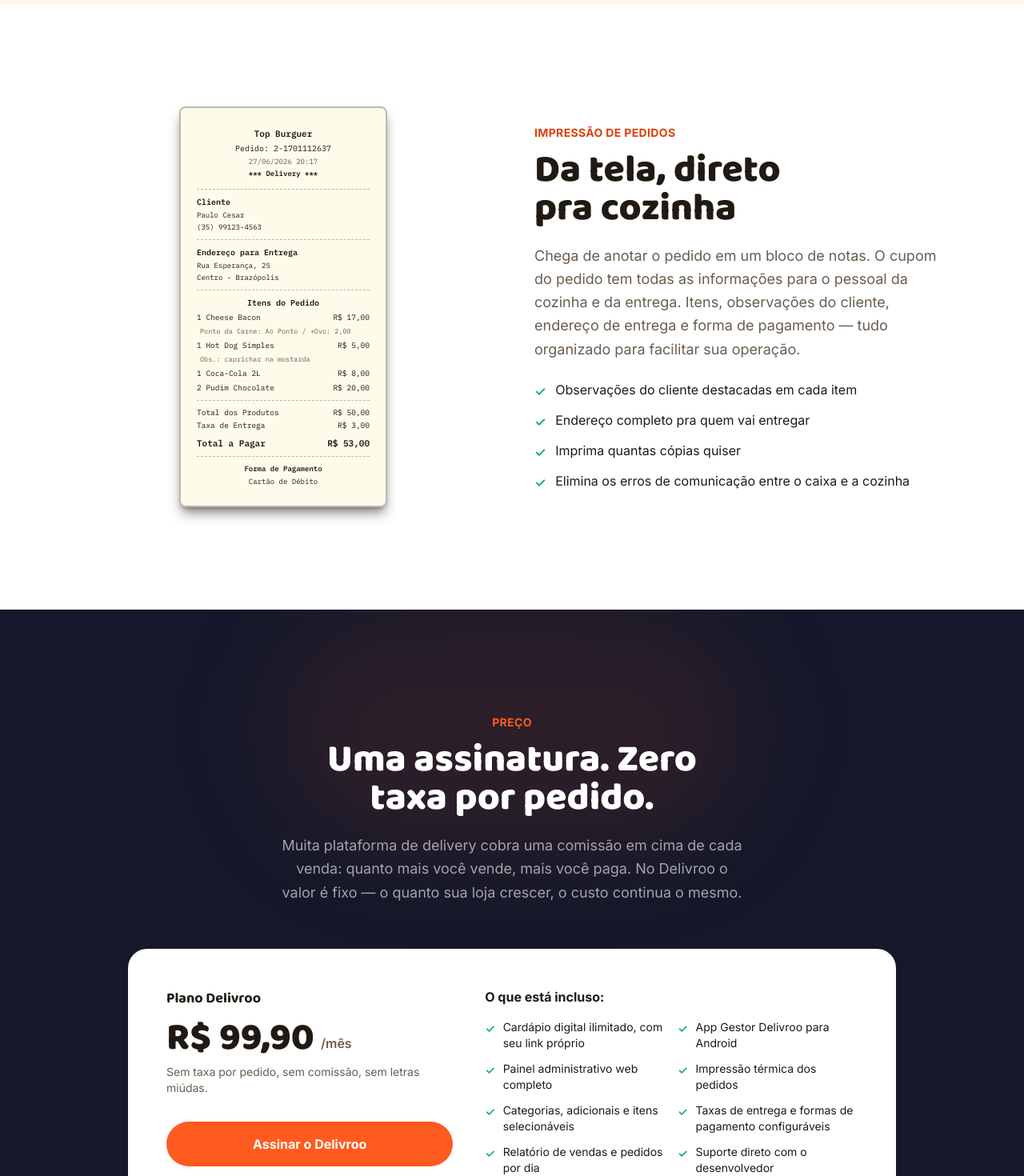
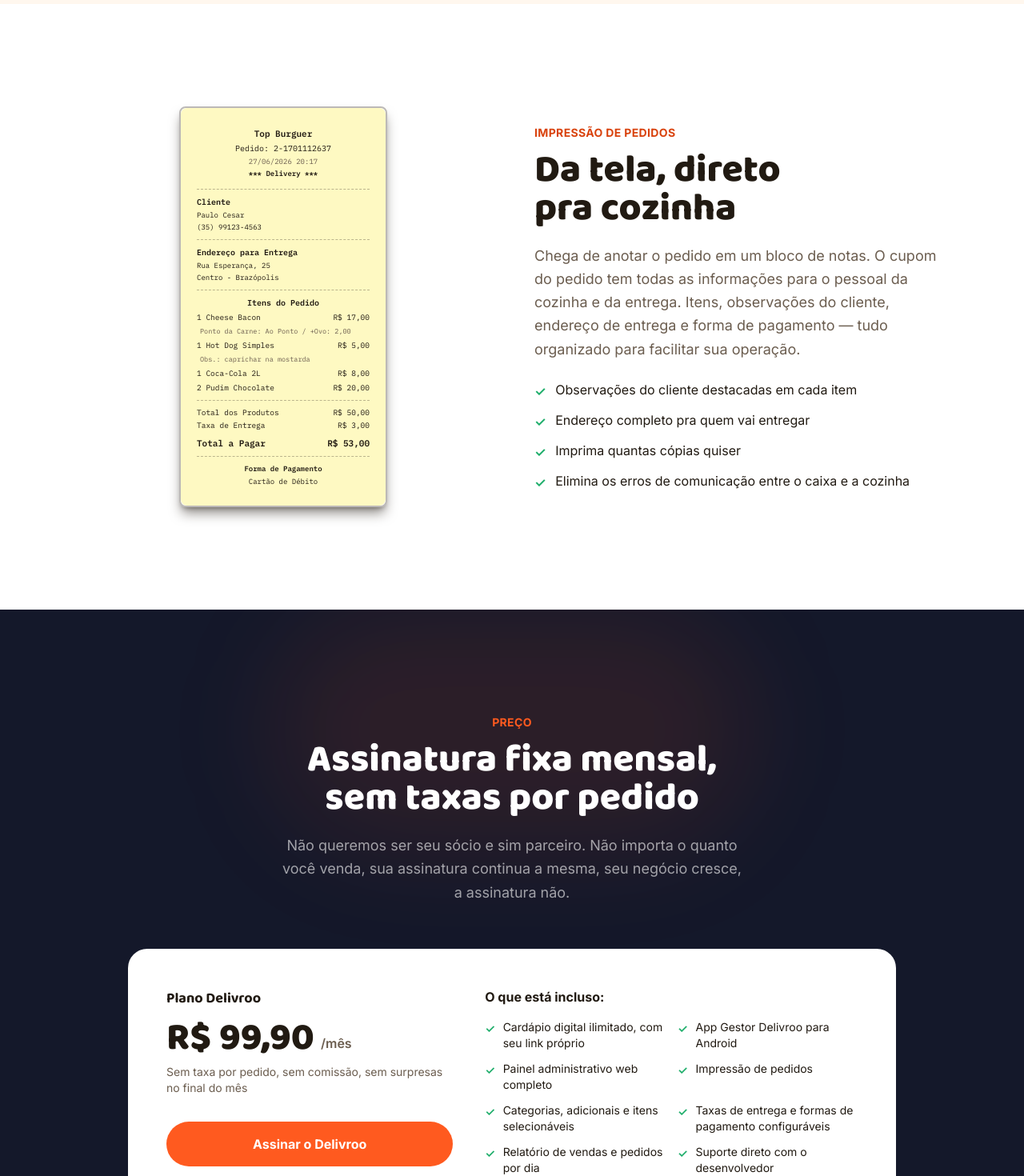
Before and after one commit to jccintr/delivroo-landing-page, a React (Vite) app: page / in a window 1280 px wide. Shown: the part 4400-5870 px from the top of the page at 80% size. Built offline with nearby package versions, Linux system fonts and the light colour scheme.

Commit message:
concluido seção pricing

```diff
--- a/src/components/ReceiptTicket.jsx
+++ b/src/components/ReceiptTicket.jsx
@@ -11,7 +11,7 @@
 export default function ReceiptTicket({ className = "" }) {
   return (
     <div className={`relative w-[260px] ${className}`}>
-      <div className="bg-amber-50 rounded-lg px-5 pt-6 pb-6 font-mono text-ink relative">
+      <div className="bg-yellow-100 rounded-lg px-5 pt-6 pb-6 font-mono text-ink relative">
         <div className="text-center space-y-0.5 mb-3">
           <p className="text-[11px] font-bold">Top Burguer</p>
           <p className="text-[10px]">Pedido: 2-1701112637</p>
--- a/src/sections/Pricing.jsx
+++ b/src/sections/Pricing.jsx
@@ -2,7 +2,7 @@
   "Cardápio digital ilimitado, com seu link próprio",
   "App Gestor Delivroo para Android",
   "Painel administrativo web completo",
-  "Impressão térmica dos pedidos",
+  "Impressão de pedidos",
   "Categorias, adicionais e itens selecionáveis",
   "Taxas de entrega e formas de pagamento configuráveis",
   "Relatório de vendas e pedidos por dia",
@@ -17,12 +17,10 @@
         <div className="text-center max-w-xl mx-auto mb-14">
           <span className="text-orange font-bold text-sm uppercase tracking-wide">Preço</span>
           <h2 className="font-display font-extrabold text-4xl sm:text-5xl text-white mt-3 text-balance">
-            Uma assinatura. Zero taxa por pedido.
+            Assinatura fixa mensal, sem taxas por pedido
           </h2>
           <p className="text-white/60 mt-5 text-lg leading-relaxed">
-            Muita plataforma de delivery cobra uma comissão em cima de cada venda: quanto mais você
-            vende, mais você paga. No Delivroo o valor é fixo — o quanto sua loja crescer, o custo
-            continua o mesmo.
+            Não queremos ser seu sócio e sim parceiro. Não importa o quanto você venda, sua assinatura continua a mesma, seu negócio cresce, a assinatura não.
           </p>
         </div>
 
@@ -33,7 +31,7 @@
               <span className="font-display font-extrabold text-5xl text-ink">R$ 99,90</span>
               <span className="text-ink-soft font-semibold mb-1.5">/mês</span>
             </div>
-            <p className="text-ink-soft mt-2 text-sm">Sem taxa por pedido, sem comissão, sem letras miúdas.</p>
+            <p className="text-ink-soft mt-2 text-sm">Sem taxa por pedido, sem comissão, sem surpresas no final do mês</p>
             <a
               href="https://www.delivroo.app.br"
               target="_blank"
```
